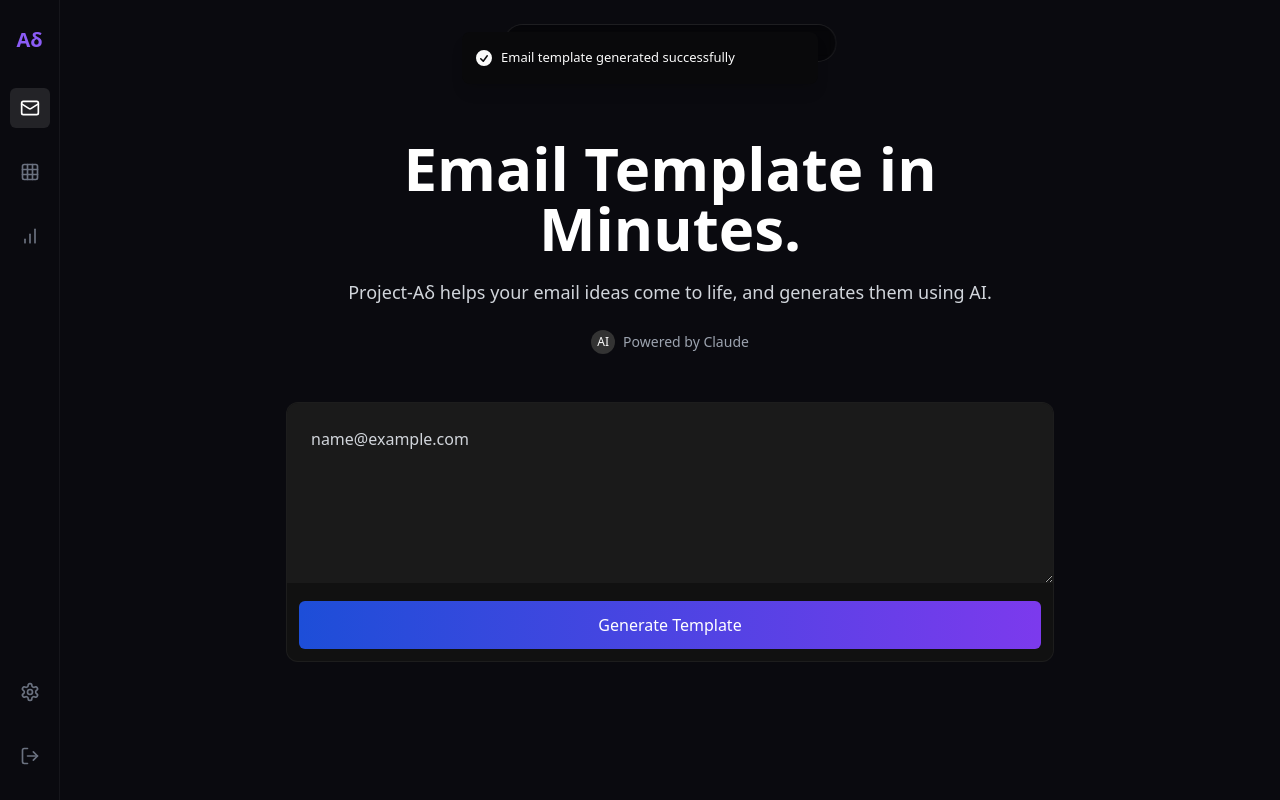
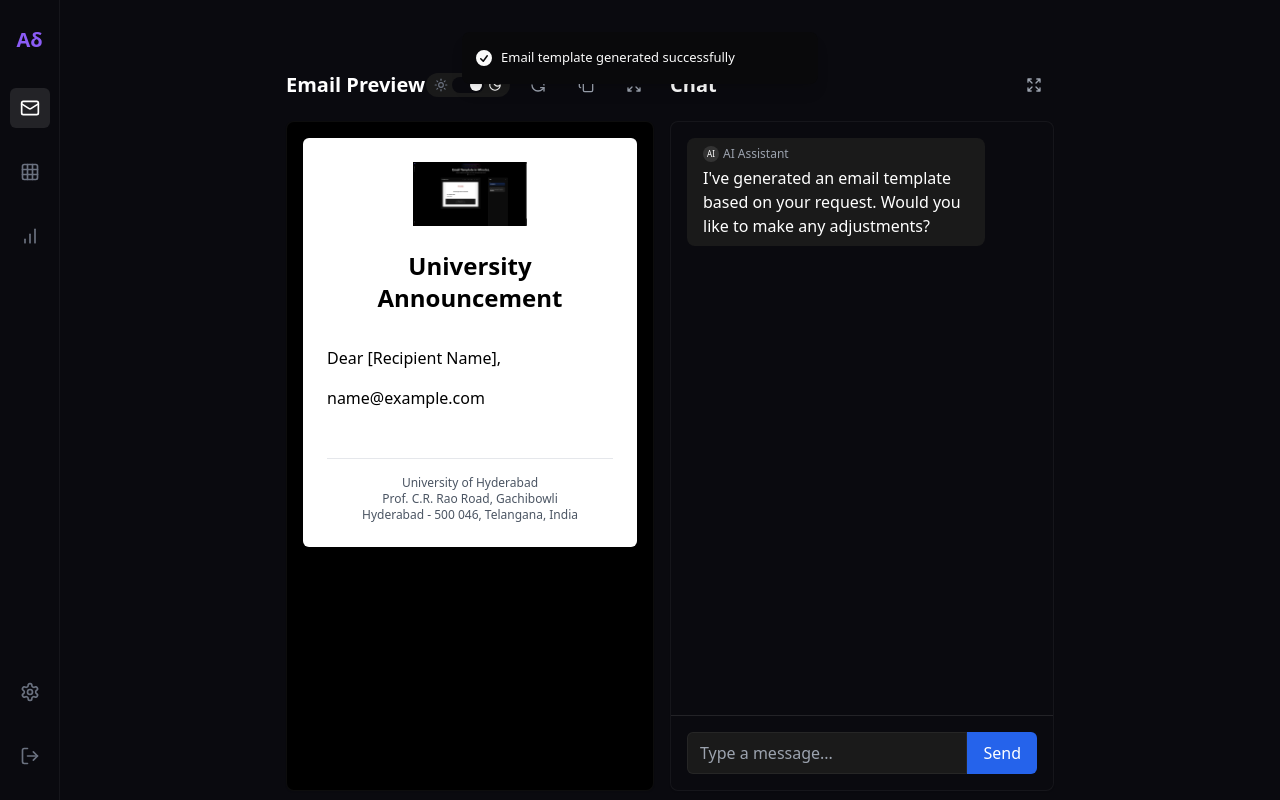
Before and after one commit to DhanushKenkiri/Project-ADelta, a React (Vite) app: page / in a window 1280 px wide. Both pictures are taken after typing "name@example.com" into the empty fields and a click on the button "Generate Template". Built offline with nearby package versions, Linux system fonts and the light colour scheme.

Commit message:
Refactor: Implement email template generation UI
Implement a sandbox webviewer and chatbot UI upon email template generation.

```diff
--- a/src/components/EmailBuilder.tsx
+++ b/src/components/EmailBuilder.tsx
@@ -2,9 +2,11 @@
 import React, { useState } from 'react';
 import { toast } from "sonner";
 import { ArrowRight } from 'lucide-react';
+import EmailWorkspace from './EmailWorkspace';
 
 const EmailBuilder = () => {
   const [emailContent, setEmailContent] = useState('');
+  const [showWorkspace, setShowWorkspace] = useState(false);
 
   const handleGenerateTemplate = () => {
     if (!emailContent.trim()) {
@@ -13,11 +15,15 @@ const EmailBuilder = () => {
     }
 
     toast.success("Email template generated successfully");
-    // In a real application, this would call an API for AI generation
+    setShowWorkspace(true);
   };
 
   return (
     <div className="w-full max-w-3xl mx-auto">
+      {showWorkspace ? (
+        <EmailWorkspace emailContent={emailContent} />
+      ) : (
+        <>
           <div className="absolute top-6 left-1/2 transform -translate-x-1/2 z-10">
             <button className="px-4 py-2 rounded-full bg-black/40 text-sm text-gray-300 border border-white/10 backdrop-blur-sm flex items-center gap-2 hover:bg-black/50 transition-all">
               Turn Text Into Email Templates in Minutes
@@ -56,6 +62,8 @@ const EmailBuilder = () => {
               </button>
             </div>
           </div>
+        </>
+      )}
     </div>
   );
 };
--- /dev/null
+++ b/src/components/EmailWorkspace.tsx
@@ -0,0 +1,150 @@
+
+import React, { useState } from 'react';
+import { RefreshCcw, Copy, Expand, Sun, Moon } from 'lucide-react';
+import { Card, CardContent } from '@/components/ui/card';
+import { Button } from '@/components/ui/button';
+
+interface EmailWorkspaceProps {
+  emailContent: string;
+}
+
+const EmailWorkspace = ({ emailContent }: EmailWorkspaceProps) => {
+  const [messages, setMessages] = useState<{ role: 'user' | 'assistant'; content: string }[]>([
+    {
+      role: 'assistant',
+      content: "I've generated an email template based on your request. Would you like to make any adjustments?"
+    }
+  ]);
+  const [inputMessage, setInputMessage] = useState('');
+
+  const handleSendMessage = (e: React.FormEvent) => {
+    e.preventDefault();
+    if (!inputMessage.trim()) return;
+
+    // Add user message
+    const newMessages = [...messages, { role: 'user', content: inputMessage }];
+    setMessages(newMessages);
+    setInputMessage('');
+
+    // Mock assistant response after a short delay
+    setTimeout(() => {
+      setMessages([...newMessages, {
+        role: 'assistant',
+        content: "I've updated the template based on your feedback. Is there anything else you'd like to modify?"
+      }]);
+    }, 1000);
+  };
+
+  return (
+    <div className="flex w-full gap-4 h-[calc(100vh-130px)]">
+      {/* Email Preview Section */}
+      <div className="flex-1">
+        <div className="flex items-center justify-between mb-4">
+          <h2 className="text-xl font-semibold text-white">Email Preview</h2>
+          <div className="flex items-center gap-2">
+            <div className="flex items-center bg-[#1A1A1A] rounded-full px-2 py-1">
+              <Sun size={14} className="text-gray-500 mr-1" />
+              <div className="w-8 h-4 bg-[#0A0A0F] rounded-full flex items-center p-0.5">
+                <div className="w-3 h-3 rounded-full bg-white ml-auto"></div>
+              </div>
+              <Moon size={14} className="text-white ml-1" />
+            </div>
+            <Button variant="ghost" size="icon" className="text-gray-400 hover:text-white">
+              <RefreshCcw size={16} />
+            </Button>
+            <Button variant="ghost" size="icon" className="text-gray-400 hover:text-white">
+              <Copy size={16} />
+            </Button>
+            <Button variant="ghost" size="icon" className="text-gray-400 hover:text-white">
+              <Expand size={16} />
+            </Button>
+          </div>
+        </div>
+
+        <Card className="border border-white/5 bg-black rounded-lg overflow-hidden h-full">
+          <CardContent className="p-0">
+            <div className="bg-white rounded-md m-4 p-6 min-h-[calc(100%-2rem)]">
+              <div className="flex justify-center mb-6">
+                <img
+                  src="/lovable-uploads/d2cb60af-26d8-42aa-bbaf-ec1a70421c1b.png"
+                  alt="University Logo"
+                  className="h-16 object-contain"
+                />
+              </div>
+
+              <h1 className="text-2xl font-bold text-center mb-8 text-black">University Announcement</h1>
+
+              <p className="text-black mb-4">Dear [Recipient Name],</p>
+
+              <div className="text-black whitespace-pre-line">
+                {emailContent || "Your email content will appear here."}
+              </div>
+
+              <div className="mt-12 pt-4 border-t border-gray-200 text-xs text-center text-gray-600">
+                <p>University of Hyderabad</p>
+                <p>Prof. C.R. Rao Road, Gachibowli</p>
+                <p>Hyderabad - 500 046, Telangana, India</p>
+              </div>
+            </div>
+          </CardContent>
+        </Card>
+      </div>
+
+      {/* Chat Section */}
+      <div className="w-96">
+        <div className="flex items-center justify-between mb-4">
+          <h2 className="text-xl font-semibold text-white">Chat</h2>
+          <Button variant="ghost" size="icon" className="text-gray-400 hover:text-white">
+            <Expand size={16} />
+          </Button>
+        </div>
+
+        <Card className="border border-white/5 bg-[#0A0A0F] h-full flex flex-col">
+          <CardContent className="flex flex-col flex-1 p-0">
+            <div className="flex-1 overflow-y-auto p-4 space-y-4">
+              {messages.map((msg, index) => (
+                <div key={index} className={`flex ${msg.role === 'user' ? 'justify-end' : 'justify-start'}`}>
+                  <div className={`max-w-[85%] rounded-lg px-4 py-2 ${
+                    msg.role === 'user'
+                      ? 'bg-blue-600 text-white'
+                      : 'bg-[#1A1A1A] text-white'
+                  }`}>
+                    {msg.role === 'assistant' && (
+                      <div className="flex items-center mb-1">
+                        <div className="w-4 h-4 bg-[#333] rounded-full flex items-center justify-center mr-1">
+                          <span className="text-[8px] text-white">AI</span>
+                        </div>
+                        <span className="text-xs text-gray-400">AI Assistant</span>
+                      </div>
+                    )}
+                    <p>{msg.content}</p>
+                  </div>
+                </div>
+              ))}
+            </div>
+
+            <form onSubmit={handleSendMessage} className="border-t border-white/10 p-4">
+              <div className="flex">
+                <input
+                  type="text"
+                  placeholder="Type a message..."
+                  className="flex-1 bg-[#1A1A1A] border border-white/5 rounded-l-md px-3 py-2 text-white focus:outline-none"
+                  value={inputMessage}
+                  onChange={(e) => setInputMessage(e.target.value)}
+                />
+                <button
+                  type="submit"
+                  className="bg-blue-600 hover:bg-blue-700 text-white px-4 rounded-r-md"
+                >
+                  Send
+                </button>
+              </div>
+            </form>
+          </CardContent>
+        </Card>
+      </div>
+    </div>
+  );
+};
+
+export default EmailWorkspace;
--- a/src/pages/Index.tsx
+++ b/src/pages/Index.tsx
@@ -1,9 +1,11 @@
 
-import React from 'react';
+import React, { useState, useEffect } from 'react';
 import Sidebar from '@/components/Sidebar';
 import EmailBuilder from '@/components/EmailBuilder';
 
 const Index = () => {
+  const [expanded, setExpanded] = useState(true);
+
   return (
     <div className="flex h-screen bg-[#0A0A0F] overflow-hidden">
       <Sidebar />
```
Also changed, not shown: public/lovable-uploads/d2cb60af-26d8-42aa-bbaf-ec1a70421c1b.png (added). Lines whose indentation alone changed are shown as unchanged.
